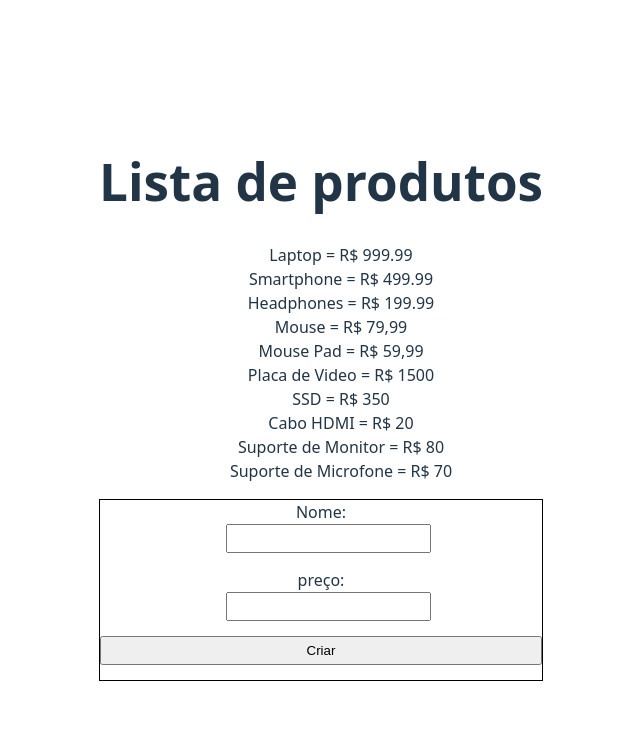
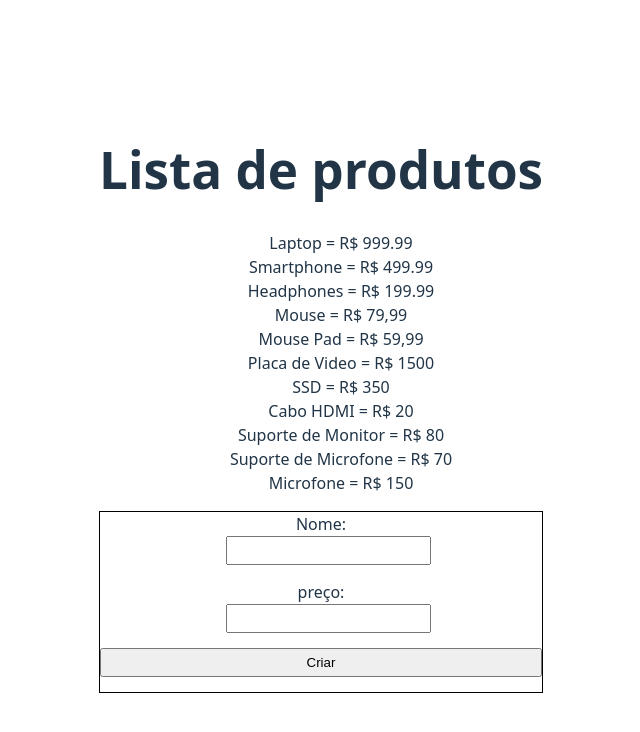
Before and after one commit to erick-amorim377/HTTP-React, a React (Vite) app: page / in a window 1280 px wide. Shown: the top 732 px of the page, without its empty margins (319-959 px from the left). Built offline with nearby package versions, Linux system fonts and the light colour scheme; data requests are answered from the project's data file.

Commit message:
Tratando erros

```diff
--- a/data/db.json
+++ b/data/db.json
@@ -49,6 +49,11 @@
       "id": "f4eb",
       "name": "Suporte de Microfone",
       "price": "70"
+    },
+    {
+      "id": "54ca",
+      "name": "Microfone",
+      "price": "150"
     }
   ]
 }
--- a/src/App.jsx
+++ b/src/App.jsx
@@ -10,7 +10,7 @@ function App() {
   const [price, setPrice] = useState("");
 
 
-  const { data:items, httpConfig, loading } = useFetch(url);
+  const { data:items, httpConfig, loading, error } = useFetch(url);
 
 
 
@@ -32,7 +32,8 @@ function App() {
     <>
       <h1>Lista de produtos</h1>
       {loading && <p>Carregando dados...</p>}
-      {!loading && (
+      {error && <p>{error}</p>}
+      {!error && (
       <ul>
         {items && items.map((products) => (
           <li key={products.id}>{products.name} = R$ {products.price}</li>
--- a/src/hook/useFetch.jsx
+++ b/src/hook/useFetch.jsx
@@ -8,6 +8,7 @@ export const useFetch = (url) => {
     const [callFetch, setCallFetch] = useState(false);
 
     const [loading, setLoading] = useState(false);
+    const [error, setError] = useState(null)
 
 
     const httpConfig = (data, method) => {
@@ -26,9 +27,15 @@ export const useFetch = (url) => {
     useEffect(() => {
         const fetchData = async () => {
             setLoading(true);
-            const response = await fetch(url);
-            const json = await response.json();
-            setData(json);
+            try {
+                setError(false)
+                const response = await fetch(url);
+                const json = await response.json();
+                setData(json);
+            } catch (error){
+                console.log(error.massage);
+                setError("Houve algum error ao carregar os dados!")
+            }
             setLoading(false);
         };
         fetchData();
@@ -48,5 +55,5 @@ export const useFetch = (url) => {
         httpRequest();
     }, [config, method, url]);
 
-    return{ data, httpConfig, loading };
+    return{ data, httpConfig, loading, error };
 };
```
